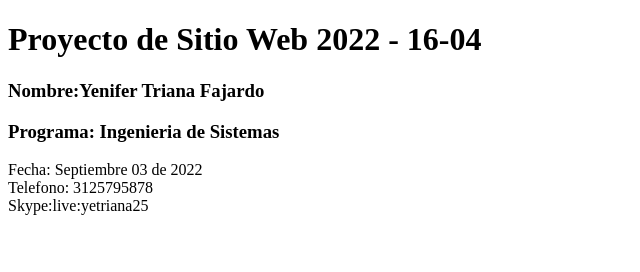
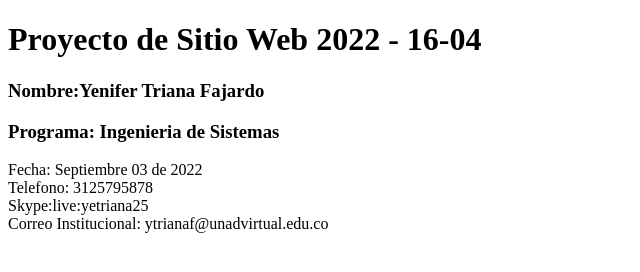
Before and after one commit to YENIFER1989/DSW-YeniferTriana, a plain HTML site: page index.html in a window 1280 px wide. Shown: the whole page, without its empty margins (0-640 px from the left). Drawn offline with Linux system fonts and the light colour scheme.

Commit message:
Cambios de Inicio
Se agrego Index

```diff
--- a/index.html
+++ b/index.html
@@ -12,7 +12,8 @@
     <h3>Programa: Ingenieria de Sistemas</h3>
     <p>Fecha: Septiembre 03 de 2022 <br>
         Telefono: 3125795878 <br>
-        Skype:live:yetriana25
+        Skype:live:yetriana25 <br>
+        Correo Institucional: ytrianaf@unadvirtual.edu.co
     </p>
 
 </body>
```
